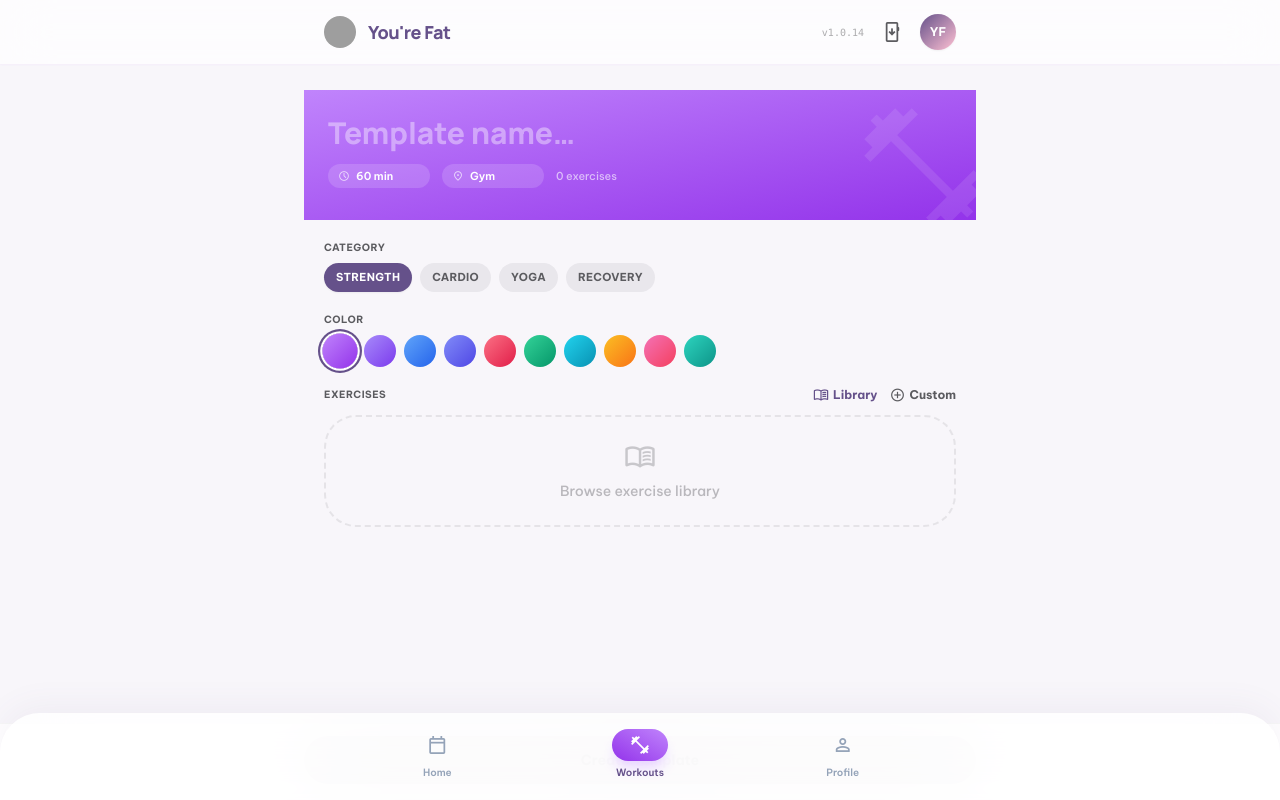
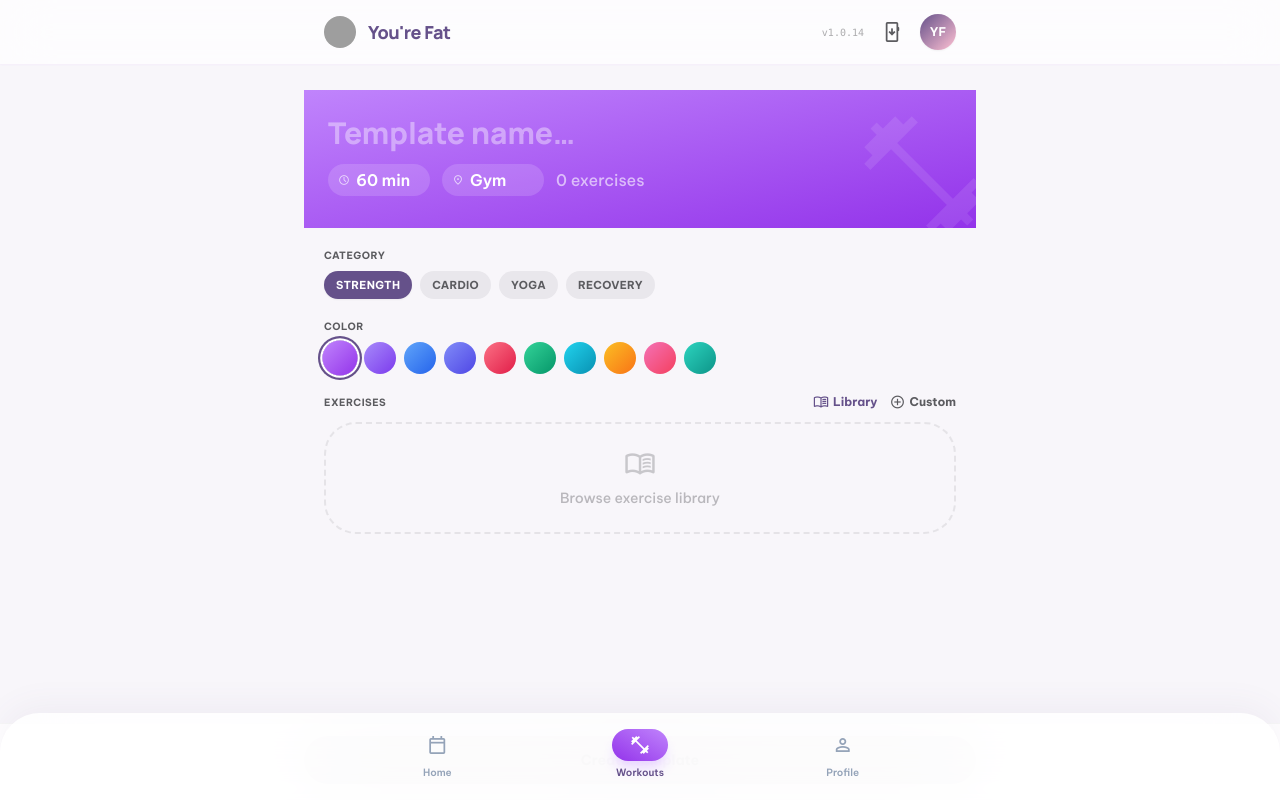
Before and after one commit to dandev64/youre-fat, a React (Vite) app: page /workouts/new in a window 1280 px wide. Built offline with nearby package versions, Linux system fonts and the light colour scheme; grey boxes are pictures that could not be loaded.

Commit message:
Font bigger

```diff
--- a/src/components/ExercisePickerModal.jsx
+++ b/src/components/ExercisePickerModal.jsx
@@ -82,7 +82,7 @@ export default function ExercisePickerModal({ onPick, onClose }) {
               onChange={e => setSearch(e.target.value)}
               placeholder="Search exercises, muscles, tags…"
               autoFocus
-              className="w-full pl-10 pr-4 py-3 rounded-2xl bg-surface-container text-on-surface text-sm font-medium outline-none focus:ring-2 focus:ring-primary/30 placeholder:text-on-surface-variant/30"
+              className="w-full pl-10 pr-4 py-3 rounded-2xl bg-surface-container text-on-surface text-[16px] font-medium outline-none focus:ring-2 focus:ring-primary/30 placeholder:text-on-surface-variant/30"
             />
           </div>
 
--- a/src/index.css
+++ b/src/index.css
@@ -31,22 +31,22 @@ body {
 
 /* Prevent overscroll bounce causing layout issues */
 /* Prevent overscroll bounce and force iOS to stretch to the physical screen edge */
-html {
+html, body {
   height: 100%;
-  height: 100dvh;
-  overflow-x: hidden;
-}
-
-body {
-  height: 100%;
-  height: 100dvh;
-  overflow-x: hidden;
-  overscroll-behavior-y: none;
+  height: -webkit-fill-available;
+  overflow: hidden; /* Lock the outer container */
 }
 
 #root {
   height: 100%;
-  height: 100dvh;
+  height: -webkit-fill-available;
   display: flex;
   flex-direction: column;
 }
+
+/* Make your main content scrollable instead of the body */
+main {
+  flex: 1;
+  overflow-y: auto;
+  -webkit-overflow-scrolling: touch;
+}
--- a/src/pages/DailyWorkoutPage.jsx
+++ b/src/pages/DailyWorkoutPage.jsx
@@ -259,18 +259,18 @@ function DailyExerciseFormModal({ initial, onSave, onClose }) {
           <form id="daily-exercise-form" onSubmit={handleSubmit} className="space-y-4">
             {/* Name */}
             <div>
-              <label className="text-[10px] font-bold text-on-surface-variant uppercase tracking-wider block mb-1.5">Exercise Name *</label>
+              <label className="text-[16px] font-bold text-on-surface-variant uppercase tracking-wider block mb-1.5">Exercise Name *</label>
               <input type="text" value={form.name} onChange={f('name')} placeholder="e.g. Pull-ups" autoFocus className={inputCls} />
             </div>
 
             {/* Weight + Rest */}
             <div className="grid grid-cols-2 gap-3">
               <div>
-                <label className="text-[10px] font-bold text-on-surface-variant uppercase tracking-wider block mb-1.5">Weight</label>
+                <label className="text-[16px] font-bold text-on-surface-variant uppercase tracking-wider block mb-1.5">Weight</label>
                 <input type="text" value={form.weight} onChange={f('weight')} placeholder="e.g. 20 kg" className={inputCls} />
               </div>
               <div>
-                <label className="text-[10px] font-bold text-on-surface-variant uppercase tracking-wider block mb-1.5">Rest</label>
+                <label className="text-[16px] font-bold text-on-surface-variant uppercase tracking-wider block mb-1.5">Rest</label>
                 <input type="text" value={form.rest} onChange={f('rest')} placeholder="60s" className={inputCls} />
               </div>
             </div>
@@ -278,15 +278,15 @@ function DailyExerciseFormModal({ initial, onSave, onClose }) {
             {/* Sets / Reps / Duration */}
             <div className="grid grid-cols-3 gap-3">
               <div>
-                <label className="text-[10px] font-bold text-on-surface-variant uppercase tracking-wider block mb-1.5">Sets</label>
+                <label className="text-[16px] font-bold text-on-surface-variant uppercase tracking-wider block mb-1.5">Sets</label>
                 <input type="number" value={form.sets} onChange={f('sets')} placeholder="3" min="1" className={inputCls} />
               </div>
               <div>
-                <label className="text-[10px] font-bold text-on-surface-variant uppercase tracking-wider block mb-1.5">Reps</label>
+                <label className="text-[16px] font-bold text-on-surface-variant uppercase tracking-wider block mb-1.5">Reps</label>
                 <input type="text" value={form.reps} onChange={f('reps')} placeholder="10" className={inputCls} />
               </div>
               <div>
-                <label className="text-[10px] font-bold text-on-surface-variant uppercase tracking-wider block mb-1.5">Duration</label>
+                <label className="text-[16px] font-bold text-on-surface-variant uppercase tracking-wider block mb-1.5">Duration</label>
                 <input type="text" value={form.duration} onChange={f('duration')} placeholder="—" className={inputCls} />
               </div>
             </div>
@@ -331,7 +331,7 @@ function DailyExerciseFormModal({ initial, onSave, onClose }) {
 
             {/* Video Link */}
             <div>
-              <label className="text-[10px] font-bold text-on-surface-variant uppercase tracking-wider block mb-1.5">Video Link</label>
+              <label className="text-[16px] font-bold text-on-surface-variant uppercase tracking-wider block mb-1.5">Video Link</label>
               <div className="relative">
                 <input type="url" value={form.videoUrl} onChange={f('videoUrl')} placeholder="YouTube, Instagram, or any video URL" className={inputCls} style={{ paddingRight: form.videoUrl ? '3rem' : undefined }} />
                 {form.videoUrl ? (
--- a/src/pages/TemplateDetailPage.jsx
+++ b/src/pages/TemplateDetailPage.jsx
@@ -120,7 +120,7 @@ export default function TemplateDetailPage({ isNew = false }) {
               <input
                 value={duration}
                 onChange={e => { setDuration(e.target.value); markDirty() }}
-                className="bg-transparent text-white text-[11px] font-semibold outline-none w-16"
+                className="bg-transparent text-white text-[16px] font-semibold outline-none w-16"
                 placeholder="60 min"
               />
             </div>
@@ -129,11 +129,11 @@ export default function TemplateDetailPage({ isNew = false }) {
               <input
                 value={location}
                 onChange={e => { setLocation(e.target.value); markDirty() }}
-                className="bg-transparent text-white text-[11px] font-semibold outline-none w-16"
+                className="bg-transparent text-white text-[16px] font-semibold outline-none w-16"
                 placeholder="Gym"
               />
             </div>
-            <span className="text-white/60 text-[11px] font-medium">
+            <span className="text-white/60 text-[16px] font-medium">
               {exercises.length} exercise{exercises.length !== 1 ? 's' : ''}
             </span>
           </div>
```
